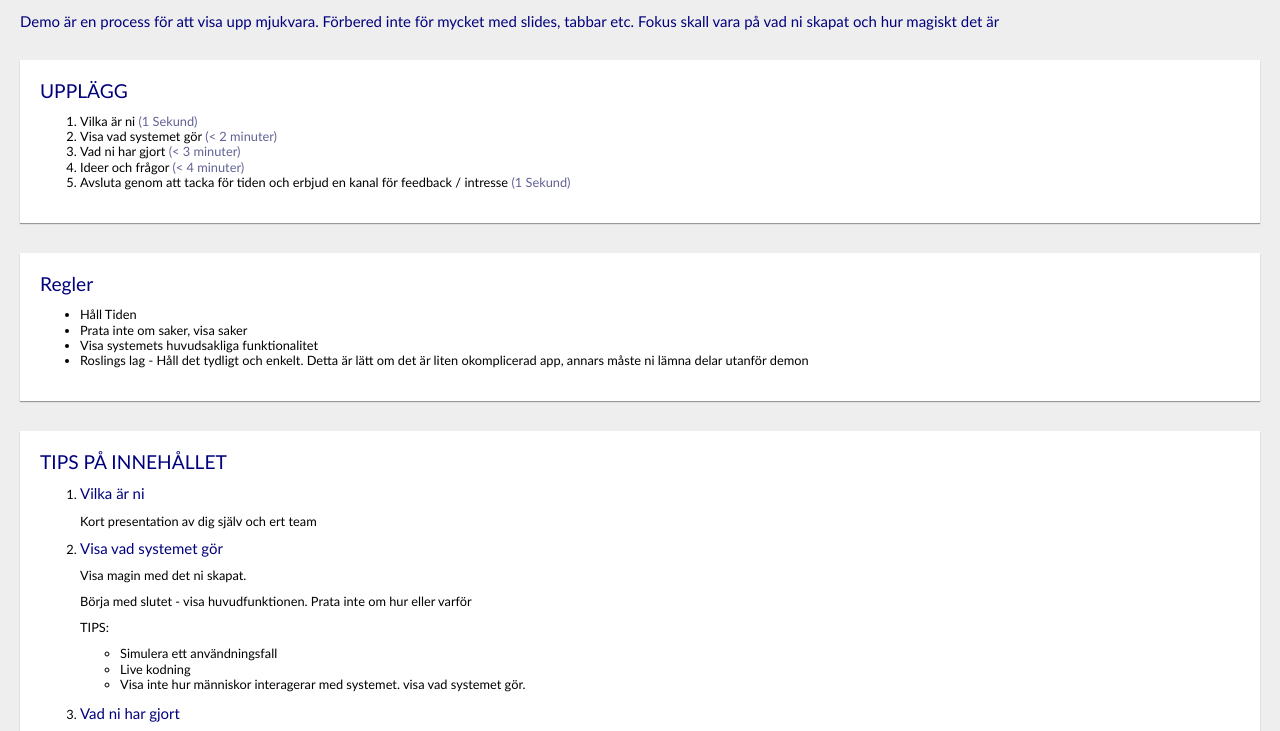
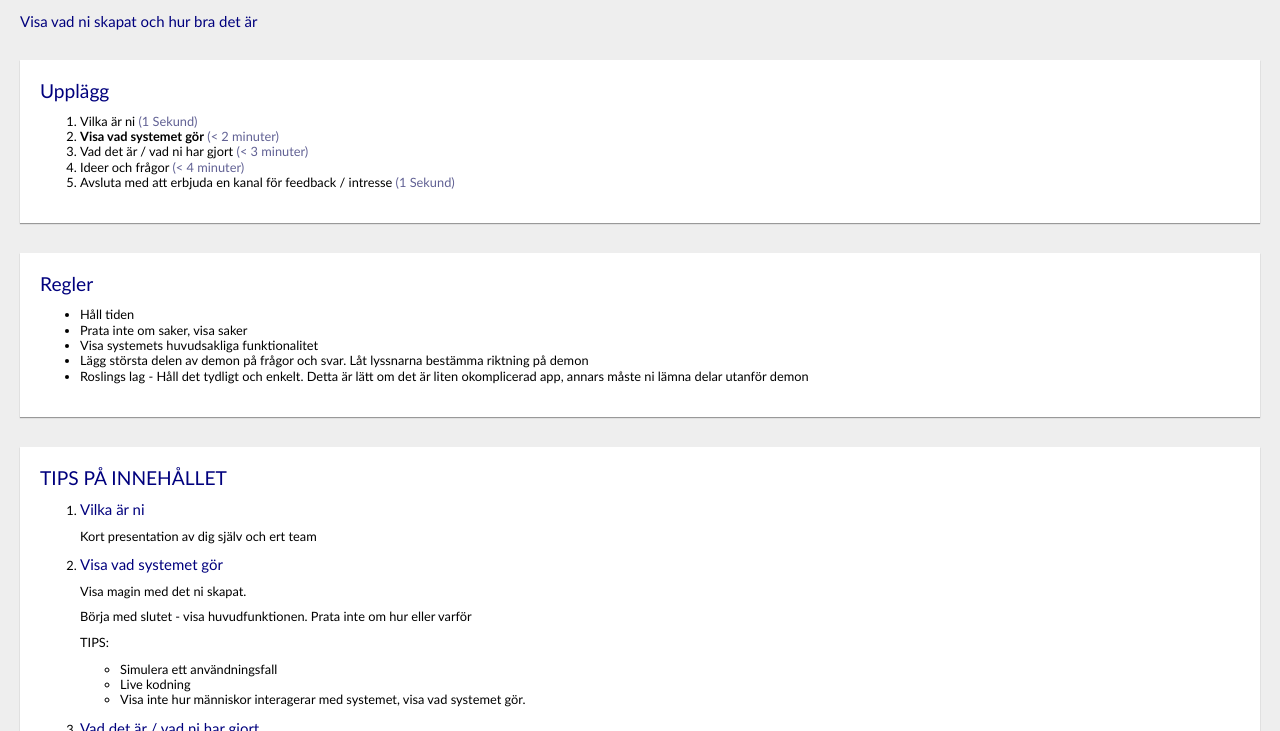
Before and after one commit to edvinberg/demo, a plain HTML site: page index.html in a window 1280 px wide. Shown: the part 67-798 px from the top of the page. Drawn offline with Linux system fonts and the light colour scheme.

```diff
--- a/index.html
+++ b/index.html
@@ -30,11 +30,10 @@
 		<!--</ul>	-->
 		<!--</div>-->
 
-		<h3>Demo är en process för att visa upp mjukvara. Förbered inte för mycket med slides, tabbar etc. Fokus skall
-			vara på vad ni skapat och hur magiskt det är</h3>
+		<h3>Visa vad ni skapat och hur bra det är</h3>
 		<div style="display:inline;">
 			<div id="content">
-			<h2>UPPLÄGG</h2>
+			<h2>Upplägg</h2>
 			<ol>
 				<li>
 					Vilka är ni
@@ -42,19 +41,19 @@
 				</li>
 
 				<li>
-					Visa vad systemet gör
+				<b>	Visa vad systemet gör</b>
 
 					<span class="yellow">(< 2 minuter)</span>
 				</li>
 				<li>
-					Vad ni har gjort
+					Vad det är / vad ni har gjort
 					<span class="yellow">(< 3 minuter)</span>
 				</li>
 				<li>
 					 Ideer och frågor
 					<span class="yellow">(< 4 minuter)</span>
 				</li>
-				<li>Avsluta genom att tacka för tiden och erbjud en kanal för feedback / intresse
+				<li>Avsluta med att erbjuda en kanal för feedback / intresse
 					<span class="yellow">(1 Sekund)</span>
 				</li>
 			</ol>
@@ -62,9 +61,10 @@
 		<div id="content">
 			<h2>Regler</h2>
 			<ul>
-				<li>Håll Tiden</li>
+				<li>Håll tiden</li>
 				<li>Prata inte om saker, visa saker</li>
 				<li>Visa systemets huvudsakliga funktionalitet</li>
+				<li>Lägg största delen av demon på frågor och svar. Låt lyssnarna bestämma riktning på demon</li>
 
 				<li>Roslings lag - Håll det tydligt och enkelt. Detta är lätt om det är liten okomplicerad app, annars måste ni
 					lämna delar utanför demon</li>
@@ -90,13 +90,13 @@
 					<ul>
 						<li>Simulera ett användningsfall</li>
 						<li>Live kodning</li>
-						<li>Visa inte hur människor interagerar med systemet. visa vad systemet gör.</li>
+						<li>Visa inte hur människor interagerar med systemet, visa vad systemet gör.</li>
 					</ul>
 
 					</p>
 				</li>
 				<li>
-					<h3>Vad ni har gjort</h3>
+					<h3>Vad det är / vad ni har gjort</h3>
 					<p>Hur har ni gjort detta?</p>
 					<p>Hur har ni designat mm?</p>
 					<p>Vilka ska använda systemet?</p>
```
